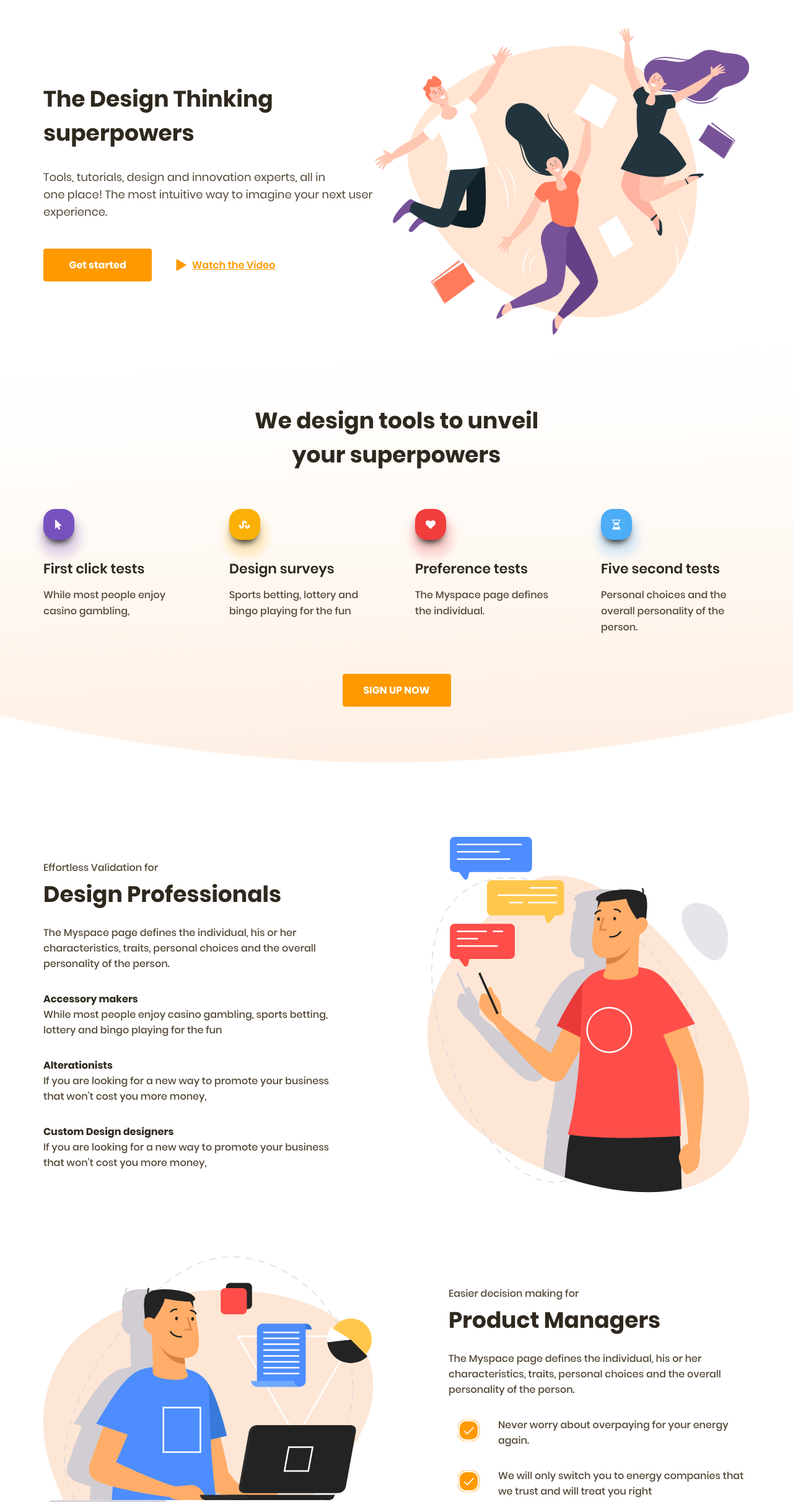
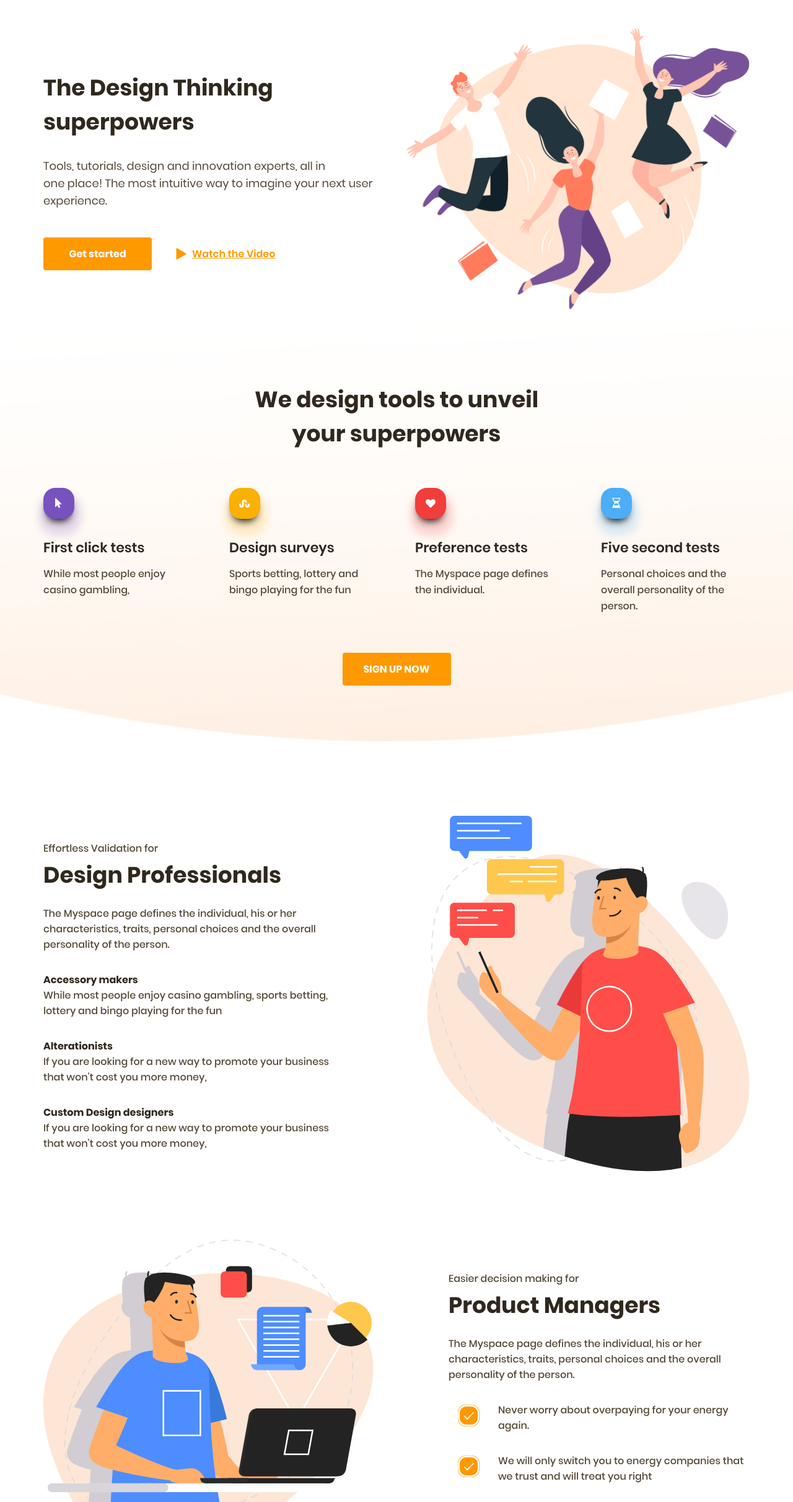
Before and after one commit to Shakir-Abulkhairov/productly, a plain HTML site: page index.html in a window 1280 px wide. Shown: the part 84-2507 px from the top of the page at 62% size. Drawn offline with Linux system fonts and the light colour scheme.

Commit message:
change width

```diff
--- a/index.html
+++ b/index.html
@@ -60,7 +60,9 @@
                         </div>
                     </div>
                </div>
-               <img src="./images/backg-img-1.png" alt="img" class="promo-block__img">
+               <div class="promo-block__img">
+                 <img src="./images/backg-img-1.png" alt="img" >
+               </div>
             </div>
         </div>
     </section>
@@ -162,10 +164,14 @@
                             </div>
                        </div>
                     </div>
-                    <img src="images/bg-img-2.png" alt="bg1" class="jobs-block__img">
+                   <div class="jobs-block__img">
+                        <img src="images/bg-img-2.png" alt="bg1" >
+                   </div>
                 </div>
                 <div class="jobs-block">
-                    <img src="images/bg-img-3.png" alt="bg1" class="jobs-block__img">
+                    <div class="jobs-block__img">
+                        <img src="images/bg-img-3.png" alt="bg1" >
+                   </div>
                     <div class="jobs-block__item">
                         <div class="jobs-block__descr">
                             Easier decision making for
@@ -242,7 +248,9 @@
                             </div>
                        </div>
                     </div>
-                    <img src="images/bg-img-4.png" alt="bg1" class="jobs-block__img">
+                    <div class="jobs-block__img">
+                        <img src="images/bg-img-4.png" alt="bg1" >
+                   </div>
                 </div>
             </div>
         </div>
--- a/sass/block/_jobs.scss
+++ b/sass/block/_jobs.scss
@@ -9,6 +9,12 @@
         justify-content:space-between;
         align-items: center;
         margin-bottom: 103px;
+        &__img{
+            max-width: 600px;
+            img{
+                width: 100%;
+            }
+        }
         &__icon{
             display: inline-block;
 	        margin-left: 15px;
--- a/sass/block/_marketing.scss
+++ b/sass/block/_marketing.scss
@@ -27,6 +27,12 @@
     }
     &-block{
         max-width: 348px;
+        &__img{
+            max-width: 348px;
+            img{
+                width: 100%;
+            }
+        }
         &__title{
             position: relative;
             margin-top: 25px;
--- a/sass/block/_promo.scss
+++ b/sass/block/_promo.scss
@@ -3,6 +3,12 @@
     &-block{
         display: flex;
         align-items: center;
+        &__img{
+            max-width: 600px;
+            img{
+                width: 100%;
+            }
+        }
        &__text{
         color: #544837;
         font-size: 18px;
```
Also changed, not shown: css/style.css, 1 other file.
